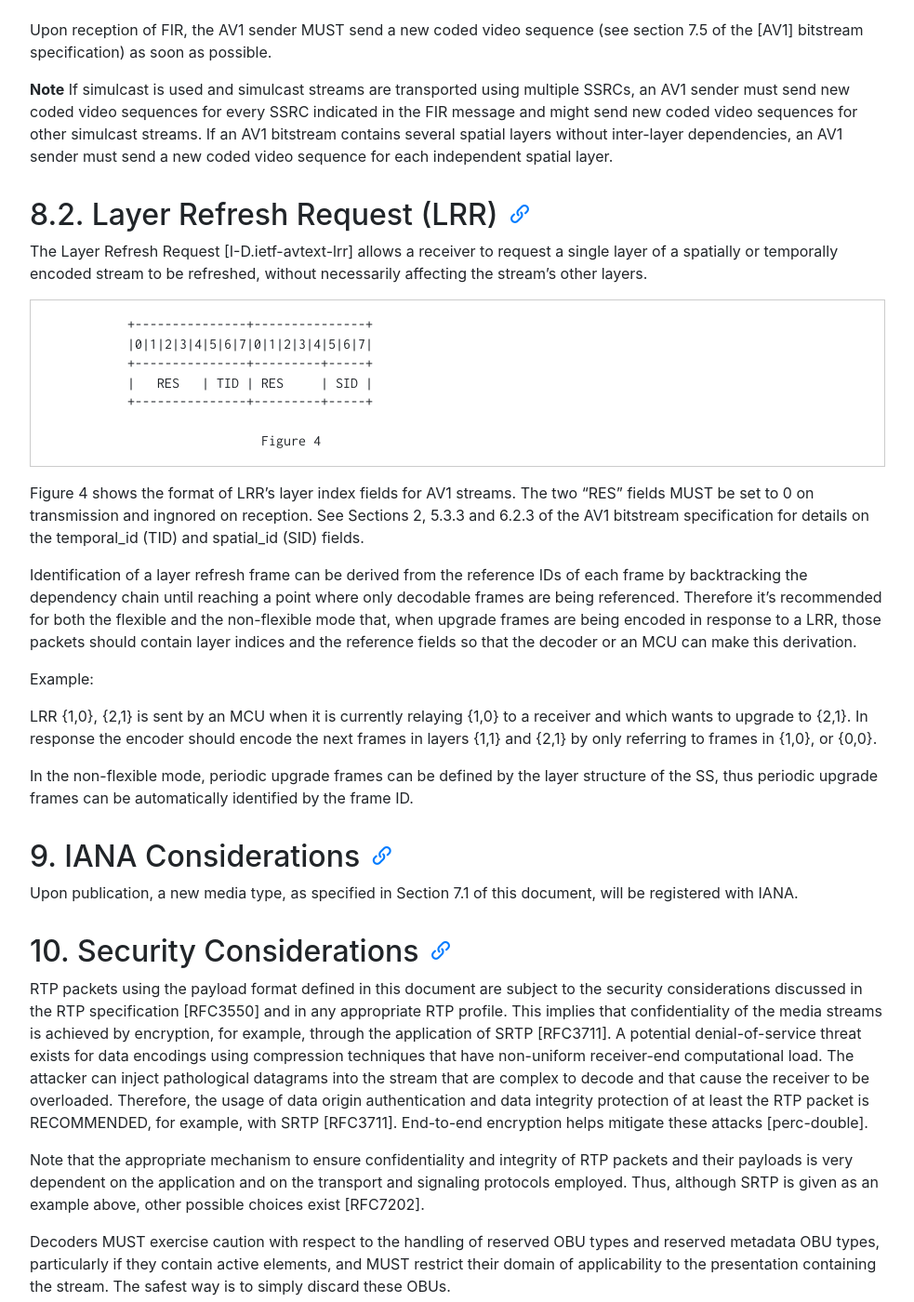
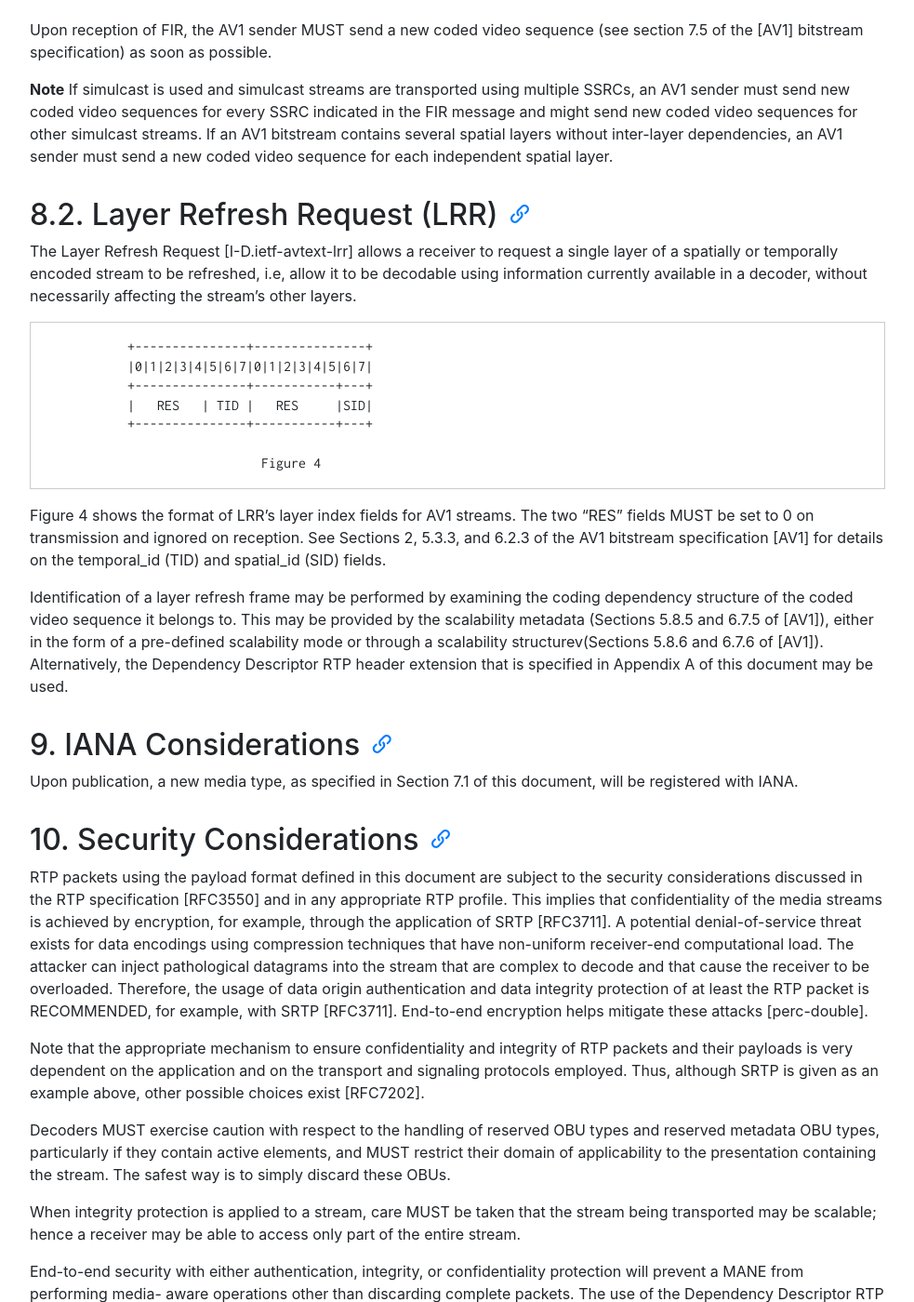
Before and after one commit to AOMediaCodec/av1-rtp-spec, a Jekyll site: the page built from index.md, in a window 1280 px wide and 1400 px high, scrolled down 13328 px. Shown: the whole window at 93% size, without its empty margins (53-1036 px from the left). Built offline with Jekyll 4.4.1, drawn with Linux system fonts in a browser that asks for light colours; nearby versions of some CDN libraries.

Commit message:
Updated Layer Refresh Request (LRR) text
Addresses Issue 61 in Section 8.2. The previous text was copied from another payload format specification. Note that the bit width of the spatial_id field was reduced to 2 bits (from 3 bits).

```diff
--- a/av1-rtp-spec.md
+++ b/av1-rtp-spec.md
@@ -559,42 +559,31 @@ Answer SDP:
 
    The Layer Refresh Request [I-D.ietf-avtext-lrr] allows a receiver to
    request a single layer of a spatially or temporally encoded stream to
-   be refreshed, without necessarily affecting the stream's other
+   be refreshed, i.e, allow it to be decodable using information currently
+   available in a decoder, without necessarily affecting the stream's other
    layers.
 
                +---------------+---------------+
                |0|1|2|3|4|5|6|7|0|1|2|3|4|5|6|7|
-               +---------------+---------+-----+
-               |   RES   | TID | RES     | SID |
-               +---------------+---------+-----+
+               +---------------+-----------+---+
+               |   RES   | TID |   RES     |SID|
+               +---------------+-----------+---+
 
                                  Figure 4
 
    Figure 4 shows the format of LRR's layer index fields for AV1
    streams.  The two "RES" fields MUST be set to 0 on transmission and
-   ingnored on reception.  See Sections 2, 5.3.3 and 6.2.3 of the AV1 bitstream
-   specification for details on the temporal_id (TID) and
+   ignored on reception.  See Sections 2, 5.3.3, and 6.2.3 of the AV1 bitstream
+   specification [AV1] for details on the temporal_id (TID) and
    spatial_id (SID) fields.
 
-   Identification of a layer refresh frame can be derived from the
-   reference IDs of each frame by backtracking the dependency chain
-   until reaching a point where only decodable frames are being
-   referenced.  Therefore it's recommended for both the flexible and the
-   non-flexible mode that, when upgrade frames are being encoded in
-   response to a LRR, those packets should contain layer indices and the
-   reference fields so that the decoder or an MCU can make this
-   derivation.
-
-   Example:
-
-   LRR {1,0}, {2,1} is sent by an MCU when it is currently relaying
-   {1,0} to a receiver and which wants to upgrade to {2,1}. In response
-   the encoder should encode the next frames in layers {1,1} and {2,1}
-   by only referring to frames in {1,0}, or {0,0}.
-
-   In the non-flexible mode, periodic upgrade frames can be defined by
-   the layer structure of the SS, thus periodic upgrade frames can be
-   automatically identified by the frame ID.
+   Identification of a layer refresh frame may be performed by examining the
+   coding dependency structure of the coded video sequence it belongs to.
+   This may be provided by the scalability metadata (Sections 5.8.5 and 6.7.5
+   of [AV1]), either in the form of a pre-defined scalability mode or through a
+   scalability structurev(Sections 5.8.6 and 6.7.6 of [AV1]). Alternatively,
+   the Dependency Descriptor RTP header extension that is specified in Appendix
+   A of this document may be used.
 
 ## 9. IANA Considerations
 
```
